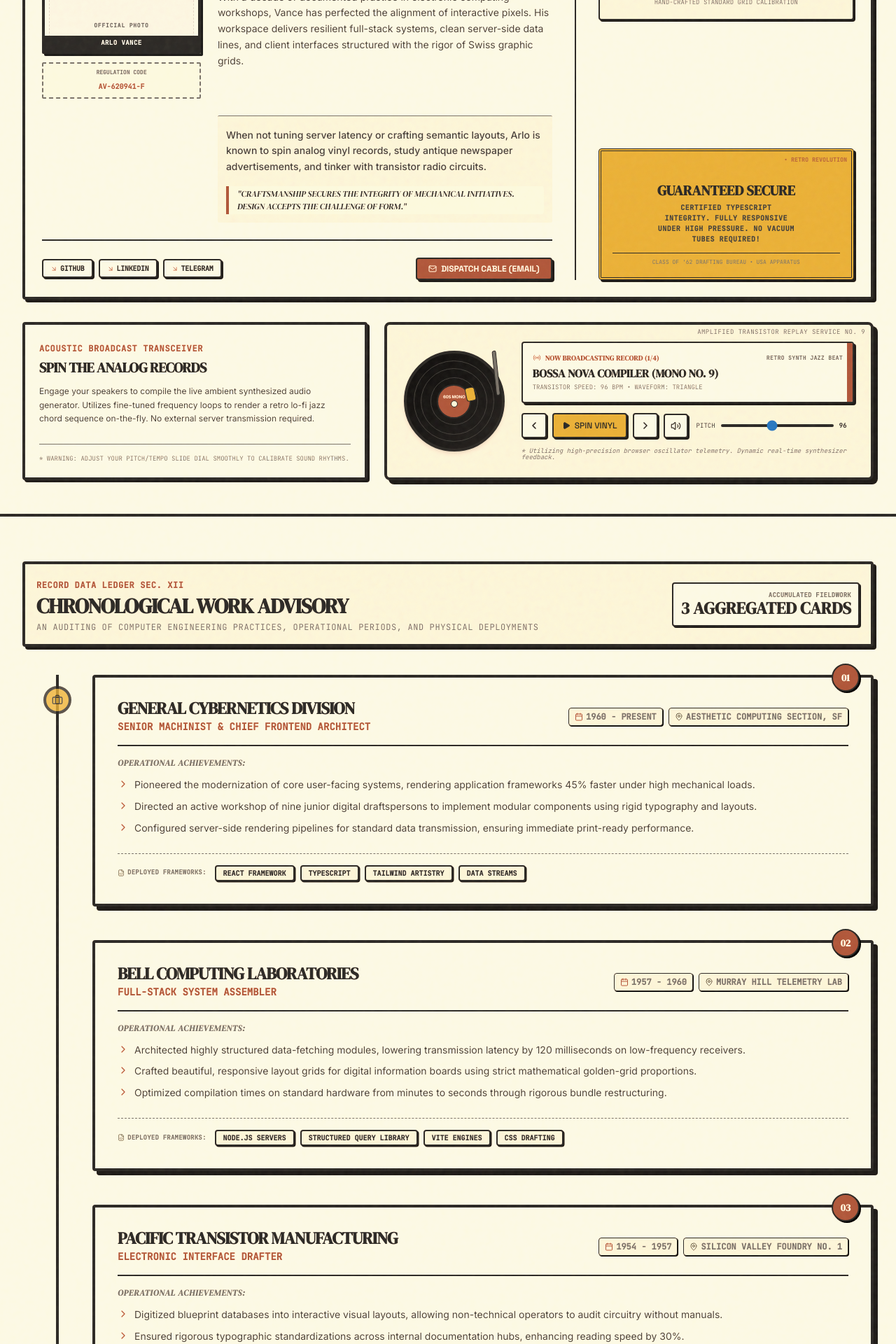
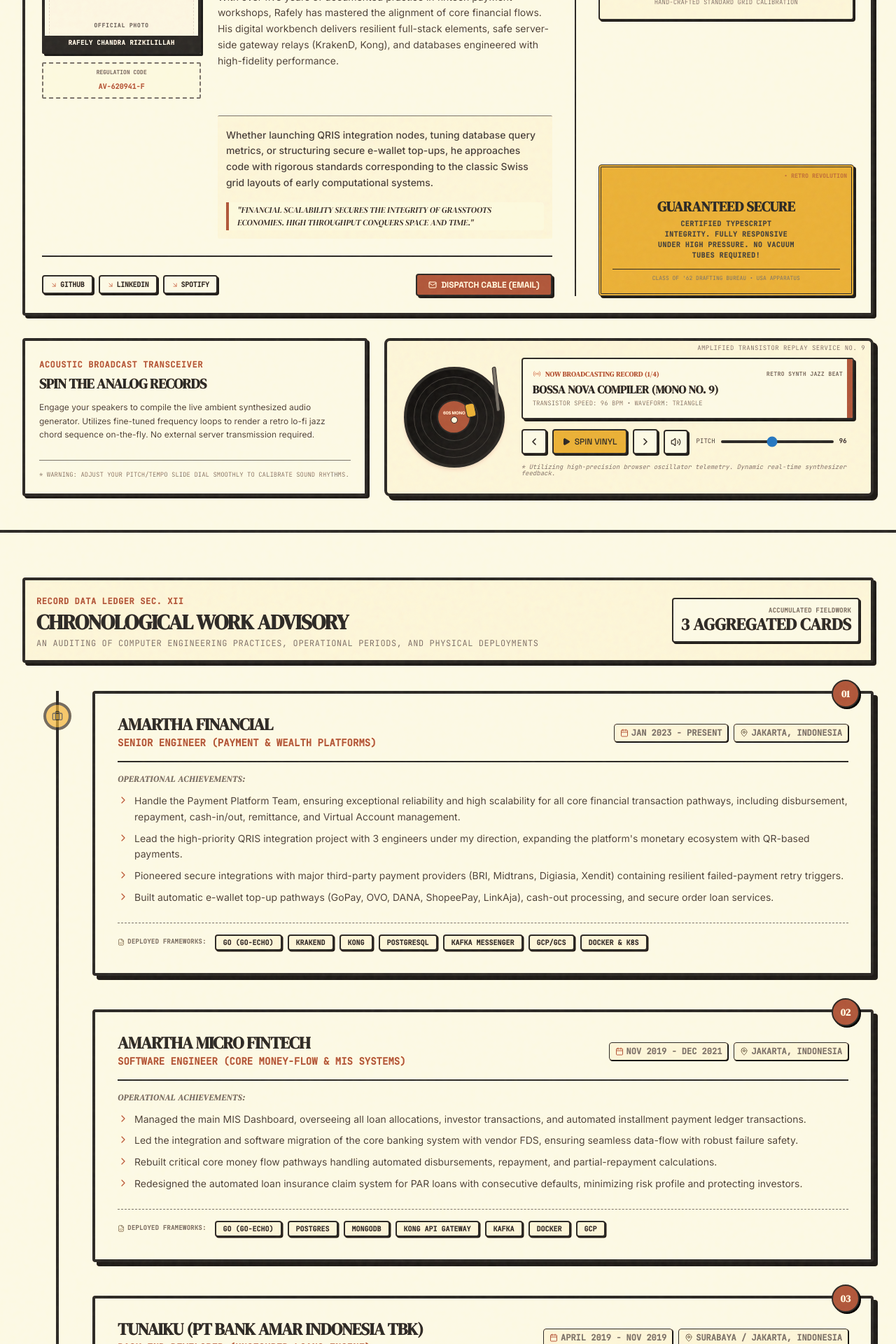
Before and after one commit to rafelychandra/rafelychandra.github.io, a React (Vite) app: page / in a window 1280 px wide. Shown: the part 880-2800 px from the top of the page at 70% size. Built offline with nearby package versions, Linux system fonts and the light colour scheme.

Commit message:
feat: update personal profile and data
Replace placeholder identity with professional details and update hero section to dynamically render role and location from data source.

```diff
--- a/src/components/HeroSection.tsx
+++ b/src/components/HeroSection.tsx
@@ -63,7 +63,7 @@
 
         {/* Secondary Masthead Banner: Dynamic Date, price, and statement */}
         <div className="flex flex-col sm:flex-row items-center justify-between py-2 border-b-2 border-retro-black font-mono text-xs text-retro-charcoal gap-2 font-bold select-none">
-          <div>SAN FRANCISCO, CALIFORNIA</div>
+          <div>{profile.location.toUpperCase()}</div>
           <div className="border-t border-b sm:border-y-0 border-retro-gray py-1 sm:py-0 w-full sm:w-auto text-center font-extrabold text-retro-orange">
             {formattedDate}
           </div>
@@ -78,7 +78,7 @@
             <div className="space-y-4">
               <div className="border-b border-dashed border-retro-gray pb-2">
                 <span className="bg-retro-yellow text-retro-black font-mono text-[10px] font-bold px-2 py-0.5 rounded tracking-wider uppercase mr-2.5 inline-block">
-                  FRONT END SPECIALIST LEAD
+                  {profile.role.toUpperCase()}
                 </span>
                 <span className="font-sans font-bold text-retro-black text-lg uppercase tracking-tight leading-tight block sm:inline mt-1.5 sm:mt-0">
                   RAFELY CHANDRA UNVEILS DIGITAL APPARATUS CODE
--- a/src/data.json
+++ b/src/data.json
@@ -1,139 +1,133 @@
 {
   "profile": {
-    "name": "Arlo Vance",
-    "role": "Master of Electronic Computations & Fine Digital Interfaces",
-    "subtitle": "Meticulous Craftsmanship in Full-Stack Architectures & Mid-Century Graphic Mechanics",
-    "establishmentYear": "Est. 1962",
-    "location": "Oakland Mechanical Laboratories",
+    "name": "Rafely Chandra Rizkilillah",
+    "role": "Senior Back-end Engineer",
+    "subtitle": "Meticulous Craftsmanship in Scalable Payment Systems, High-Velocity APIs & Fintech Architecture",
+    "establishmentYear": "Est. 2019",
+    "location": "Jakarta, Indonesia",
     "avatarPlaceholderSeed": "retro-analyst",
     "picture": "",
     "retroNarrative": [
-      "In an era of rapid mechanization, Vance operates at the precise intersection of mathematical code and visual harmony. Utilizing state-of-the-art compilers, he fabricates digital apparatuses that run with high fidelity, exquisite modern typography, and robust mechanical performance.",
-      "With a decade of documented practice in electronic computing workshops, Vance has perfected the alignment of interactive pixels. His workspace delivers resilient full-stack systems, clean server-side data lines, and client interfaces structured with the rigor of Swiss graphic grids.",
-      "When not tuning server latency or crafting semantic layouts, Arlo is known to spin analog vinyl records, study antique newspaper advertisements, and tinker with transistor radio circuits."
+      "In an era of rapid digital transactions, Rafely operates at the precise intersection of concurrent Go code, high-throughput payment pipelines, and secure ledger telemetry. Fabricating robust digital apparatuses that handle millions of micro-finance data transmissions with absolute mathematical reliability.",
+      "With over five years of documented practice in fintech payment workshops, Rafely has mastered the alignment of core financial flows. His digital workbench delivers resilient full-stack elements, safe server-side gateway relays (KrakenD, Kong), and databases engineered with high-fidelity performance.",
+      "Whether launching QRIS integration nodes, tuning database query metrics, or structuring secure e-wallet top-ups, he approaches code with rigorous standards corresponding to the classic Swiss grid layouts of early computational systems."
     ],
     "socials": [
       {
         "platform": "GitHub",
-        "url": "https://github.com"
+        "url": "https://github.com/rafelychandra"
       },
       {
         "platform": "LinkedIn",
-        "url": "https://linkedin.com"
+        "url": "https://linkedin.com/in/rafelychandra"
       },
       {
-        "platform": "Telegram",
-        "url": "https://telegram.org"
+        "platform": "Spotify",
+        "url": "https://open.spotify.com/user/rzkllh?si=b067355aa69d430a"
       }
     ],
     "contact": {
-      "email": "arlo.vance@cybernetics.org",
-      "phone": "+1 (555) 60s-COMPUTE",
-      "address": "402 Vintage Telegraph Ave, Oakland, California"
+      "email": "rafelychandra@gmail.com",
+      "phone": "(+62) 851-2130-5545",
+      "address": "Jakarta, Indonesia"
     }
   },
   "experiences": [
     {
       "id": "exp-1",
-      "company": "General Cybernetics Division",
-      "role": "Senior Machinist & Chief Frontend Architect",
-      "period": "1960 - Present",
-      "location": "Aesthetic Computing Section, SF",
+      "company": "Amartha Financial",
+      "role": "Senior Engineer (Payment & Wealth Platforms)",
+      "period": "Jan 2023 - Present",
+      "location": "Jakarta, Indonesia",
       "description": [
-        "Pioneered the modernization of core user-facing systems, rendering application frameworks 45% faster under high mechanical loads.",
-        "Directed an active workshop of nine junior digital draftspersons to implement modular components using rigid typography and layouts.",
-        "Configured server-side rendering pipelines for standard data transmission, ensuring immediate print-ready performance."
+        "Handle the Payment Platform Team, ensuring exceptional reliability and high scalability for all core financial transaction pathways, including disbursement, repayment, cash-in/out, remittance, and Virtual Account management.",
+        "Lead the high-priority QRIS integration project with 3 engineers under my direction, expanding the platform's monetary ecosystem with QR-based payments.",
+        "Pioneered secure integrations with major third-party payment providers (BRI, Midtrans, Digiasia, Xendit) containing resilient failed-payment retry triggers.",
+        "Built automatic e-wallet top-up pathways (GoPay, OVO, DANA, ShopeePay, LinkAja), cash-out processing, and secure order loan services."
       ],
-      "tags": ["React Framework", "TypeScript", "Tailwind Artistry", "Data Streams"]
+      "tags": ["Go (go-echo)", "KrakenD", "Kong", "PostgreSQL", "Kafka Messenger", "GCP/GCS", "Docker & K8s"]
     },
     {
       "id": "exp-2",
-      "company": "Bell Computing Laboratories",
-      "role": "Full-Stack System Assembler",
-      "period": "1957 - 1960",
-      "location": "Murray Hill Telemetry lab",
+      "company": "Amartha Micro Fintech",
+      "role": "Software Engineer (Core Money-Flow & MIS Systems)",
+      "period": "Nov 2019 - Dec 2021",
+      "location": "Jakarta, Indonesia",
       "description": [
-        "Architected highly structured data-fetching modules, lowering transmission latency by 120 milliseconds on low-frequency receivers.",
-        "Crafted beautiful, responsive layout grids for digital information boards using strict mathematical golden-grid proportions.",
-        "Optimized compilation times on standard hardware from minutes to seconds through rigorous bundle restructuring."
+        "Managed the main MIS Dashboard, overseeing all loan allocations, investor transactions, and automated installment payment ledger transactions.",
+        "Led the integration and software migration of the core banking system with vendor FDS, ensuring seamless data-flow with robust failure safety.",
+        "Rebuilt critical core money flow pathways handling automated disbursements, repayment, and partial-repayment calculations.",
+        "Redesigned the automated loan insurance claim system for PAR loans with consecutive defaults, minimizing risk profile and protecting investors."
       ],
-      "tags": ["Node.js Servers", "Structured Query Library", "Vite Engines", "CSS Drafting"]
+      "tags": ["Go (go-echo)", "Postgres", "MongoDB", "Kong API Gateway", "Kafka", "Docker", "GCP"]
     },
     {
       "id": "exp-3",
-      "company": "Pacific Transistor Manufacturing",
-      "role": "Electronic Interface Drafter",
-      "period": "1954 - 1957",
-      "location": "Silicon Valley Foundry No. 1",
+      "company": "Tunaiku (PT Bank Amar Indonesia Tbk)",
+      "role": "Back-end Developer (Unsecured Loans Engine)",
+      "period": "April 2019 - Nov 2019",
+      "location": "Surabaya / Jakarta, Indonesia",
       "description": [
-        "Digitized blueprint databases into interactive visual layouts, allowing non-technical operators to audit circuitry without manuals.",
-        "Ensured rigorous typographic standardizations across internal documentation hubs, enhancing reading speed by 30%."
+        "Designed and implemented high-availability CRUD operations using RESTful API structures, PostgreSQL, and custom-tailored middleware solutions.",
+        "Developed and maintained rapid API endpoints for the public FAQ database and customer-facing support documentation indexes.",
+        "Collaborated with the Customer Service Improvement team to implement logging telemetry, reducing action latency and boosting service efficiency."
       ],
-      "tags": ["Client Storage", "Kinetic JavaScript", "Mathematical Layouts"]
+      "tags": ["Go (go-gin)", "SQL", "PostgreSQL", "JavaScript (Gateway)", "Git", "Docker"]
     }
   ],
   "educations": [
     {
       "id": "edu-1",
-      "school": "University of California, Cybernetics Institute",
-      "degree": "Bachelor of Electronic Science",
-      "major": "Computer Machinery & Visual Typographics",
-      "period": "1950 - 1954",
+      "school": "University of Brawijaya",
+      "degree": "Bachelor of Computer Science",
+      "major": "Computer Science & Distributed Systems",
+      "period": "Jul 2014 - Jan 2019",
       "achievements": [
-        "Awarded First Medal in the annual Scientific Graphic Visualization Symposium.",
-        "Published comprehensive thesis: 'On the Dynamic Kinetic Alignment of Typography in Electronic Cathode Tubes'."
-      ]
-    },
-    {
-      "id": "edu-2",
-      "school": "Retro Art Center College",
-      "degree": "Associate Guild Diploma",
-      "major": "Mid-Century Modern Graphic Layouts & Poster Drafting",
-      "period": "1948 - 1950",
-      "achievements": [
-        "Achieved full honors in Swiss Minimalist grid theory and color harmony."
+        "Conducted studies in distributed algorithms, multi-thread mechanics, relational algebra databases, and internet-protocol engineering.",
+        "Engineered visual database dashboards and high-performance programming lab tooling."
       ]
     }
   ],
   "skills": [
     {
       "id": "skill-group-1",
-      "category": "Core Digital Engineering",
+      "category": "Linguistic & Core Algorithms",
       "items": [
-        { "name": "React Drafting Engine", "proficiency": 5, "description": "Highly modular interfaces" },
-        { "name": "TypeScript Assertions", "proficiency": 5, "description": "Total compile-time security" },
-        { "name": "Next.js / Service-Rendering", "proficiency": 4, "description": "High-efficiency page generation" },
-        { "name": "Node/Express Mechanics", "proficiency": 5, "description": "Resilient backend telemetry" },
-        { "name": "Relational DB Relays", "proficiency": 4, "description": "Structured storage alignment" }
+        { "name": "Golang (Go)", "proficiency": 5, "description": "Highly concurrent services" },
+        { "name": "Javascript & NodeJS", "proficiency": 4, "description": "Dynamic script automation" },
+        { "name": "SQL & Relational Algebra", "proficiency": 5, "description": "Complex queries & database indexing" },
+        { "name": "Java & PHP", "proficiency": 3, "description": "Enterprise application engines" },
+        { "name": "HTML & Basic Web Elements", "proficiency": 4, "description": "Document layouts & views" }
       ]
     },
     {
       "id": "skill-group-2",
-      "category": "Mechanical & Aesthetic Tools",
+      "category": "Platform Frameworks & Gateways",
       "items": [
-        { "name": "Tailwind Drafting CSS", "proficiency": 5, "description": "Mathematical margin ratios" },
-        { "name": "Framer Layout Kinetics", "proficiency": 4, "description": "Subtle kinetic micro-gestures" },
-        { "name": "Vite Compiler Core", "proficiency": 5, "description": "Instantaneous local reload loop" },
-        { "name": "Visual Figma Blueprints", "proficiency": 4, "description": "Swiss typographic precision" },
-        { "name": "Docker Container Hubs", "proficiency": 3, "description": "Hermetic deployment matrices" }
+        { "name": "Go-Echo / Go-Gin / Go-Chi", "proficiency": 5, "description": "Microservice web routers" },
+        { "name": "KrakenD & Kong", "proficiency": 5, "description": "API Gateways & rate-limiting" },
+        { "name": "Kafka & Google PubSub", "proficiency": 5, "description": "Asynchronous messaging pipelines" },
+        { "name": "ReactJS & Web Clients", "proficiency": 4, "description": "Dynamic front-end administration" },
+        { "name": "Grafana & Prometheus", "proficiency": 4, "description": "Telemetry and service health dashboards" }
       ]
     },
     {
       "id": "skill-group-3",
-      "category": "Interpersonal & Craft Ethics",
+      "category": "Infrastructure & Mechanical Tools",
       "items": [
-        { "name": "Meticulous Typography Pairings", "proficiency": 5, "description": "Strict serif-sans pairing ratio" },
-        { "name": "Apprentice Mentorship", "proficiency": 5, "description": "Passing down visual standards" },
-        { "name": "Mathematical Layout Alignment", "proficiency": 5, "description": "Devoid of pixel inconsistencies" },
-        { "name": "Vintage Tech Restoration", "proficiency": 4, "description": "Keeping old mechanical clocks alive" }
+        { "name": "GCP (Compute Engine & GCS)", "proficiency": 5, "description": "Cloud orchestration & storage arrays" },
+        { "name": "Docker & Kubernetes", "proficiency": 5, "description": "Containerized isolation & deployment scale" },
+        { "name": "PostgreSQL & MongoDB", "proficiency": 5, "description": "Structured & document databases" },
+        { "name": "Redis Cache Relays", "proficiency": 5, "description": "High-throughput concurrent memory store" },
+        { "name": "Git Version Controller", "proficiency": 5, "description": "Meticulous collaboration history" }
       ]
     }
   ],
   "aestheticSettings": {
-    "siteTitle": "Arlo Vance Portfolio",
-    "newspaperName": "THE DAILY COMPUTATIONALIST",
-    "todaysDateOverride": "WEDNESDAY, MAY 27, 1964",
-    "quoteOfTheDay": "CRAFTSMANSHIP SECURES THE INTEGRITY OF MECHANICAL INITIATIVES. DESIGN ACCEPTS THE CHALLENGE OF FORM.",
+    "siteTitle": "Rafely Chandra Portfolio",
+    "newspaperName": "THE FINTECH COURIER",
+    "todaysDateOverride": "MONDAY, JUNE 1, 2026",
+    "quoteOfTheDay": "FINANCIAL SCALABILITY SECURES THE INTEGRITY OF GRASSTOOTS ECONOMIES. HIGH THROUGHPUT CONQUERS SPACE AND TIME.",
     "vinylMelody": {
       "title": "Bossa Nova Compiler (Mono No. 9)",
       "genre": "Retro Synth Jazz Beat",
```
